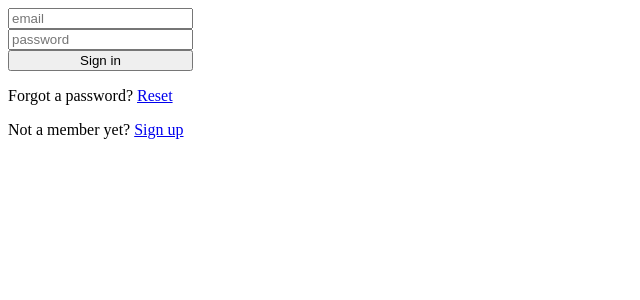
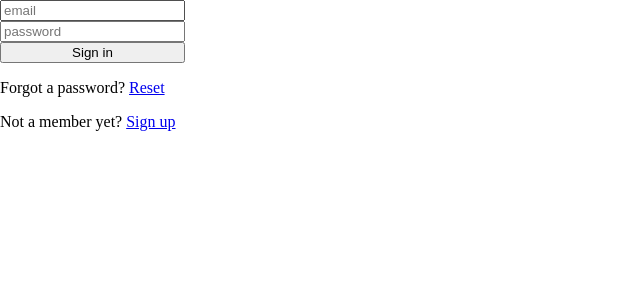
Before and after one commit to Ruslick/potato-chat-app, a React (Vite) app: page /login in a window 1280 px wide. Shown: the top 300 px of the page, without its empty margins (0-640 px from the left). Built offline with nearby package versions, Linux system fonts and the light colour scheme; no server answers.

Commit message:
added global theme and global styles

```diff
--- a/src/2_pages/home-page/ui/home.component.tsx
+++ b/src/2_pages/home-page/ui/home.component.tsx
@@ -4,8 +4,6 @@ import { Logout } from "../../../4_features/auth-features/logout";
 
 export const HomeComponent: FC = () => {
   if (!authFirebase.currentUser) throw new Error("No user");
-
-
 
   return (
     <div>
--- /dev/null
+++ b/src/6_shared/lib/global.styles.ts
@@ -0,0 +1,9 @@
+import { createGlobalStyle } from "styled-components";
+
+export default createGlobalStyle`
+  body {
+    margin: 0;
+    padding:0;
+    box-sizing: border-box;
+  }
+`;
--- /dev/null
+++ b/src/6_shared/lib/global.theme.ts
@@ -0,0 +1,25 @@
+const globalTheme = {
+  colors: {
+    lightOrange: "#FFE8D6",
+    mediumOrange: "#DDBEA9",
+    darkBrownAccent: "#CB997E",
+    softGreen: "#A5A58D",
+    oliveGreen: "#6B705C",
+    darkGreyGreen: "#5C5C54",
+  },
+  fonts: ["Roboto", "sans-serif"],
+  fontSize: {
+    xs: "0.8rem",
+    sm: "1.0rem",
+    md: "1.5rem",
+    lg: "3rem",
+    xl: "4.5rem",
+  },
+  fontWeights: {
+    light: 100,
+    normal: 400,
+    bold: 700,
+  },
+};
+
+export default globalTheme;
--- a/src/index.tsx
+++ b/src/index.tsx
@@ -1,10 +1,13 @@
 import { createRoot } from "react-dom/client";
 import { App } from "./1_app/app";
 import "firebase/firestore";
+import GlobalStyles from "./6_shared/lib/global.styles";
 
 const root = createRoot(document.getElementById("root") as HTMLElement);
 
-
 root.render(
-  <App />
-)
+  <>
+    <App />
+    <GlobalStyles />
+  </>
+);
```
Also changed, not shown: src/1_app/app/index.tsx (+10 -5 lines). Lines whose indentation alone changed are shown as unchanged.
